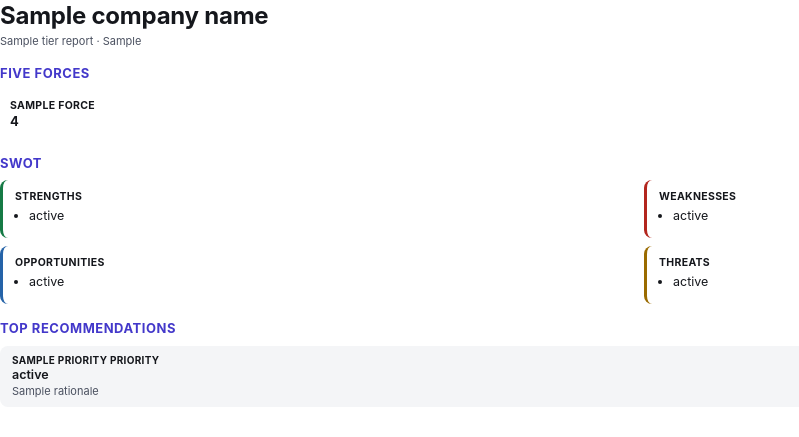
After one commit to matan-lehrer/FieldBrief, a Python web app: template src/fieldbrief/reports/templates/pdf_report.html in a window 1280 px wide. The commit adds this page. Shown: the top 437 px of the page, without its empty margins (0-799 px from the left). Run offline with Jinja, Linux system fonts and the light colour scheme; the template is opened without the code that fills it: most values are stand-ins (such as "Sample title", 1, 10 or a date in 2020).

Commit message:
Fix claim verification bug, add live progress chatter, compact 1-page PDF
Root cause for "almost everything not found" on a real Wix run: every
extracted claim was verified against snippet = cleaned[:500] - always
the first 500 chars of the page, regardless of where the claim text
actually was. A correct claim extracted from later in the page always
failed this bogus check and never cleared its gap. Now verifies
against the full cleaned page. Regression test added (a fact placed
well past char 500 of a long page must still verify true).

Also:
- Live progress now reports which company (and which page) is
  currently being researched, instead of going silent for the whole
  multi-minute middle of a run.
- PDF export uses a new, deliberately short template (synthesis
  highlights only - Five Forces, SWOT, top 3 recommendations, no
  citations) instead of the full web report, to actually fit 1-2
  pages. Verified live: 1 page for the real Wix report.
- Web report hides empty snapshot fields instead of showing "not
  found" for every one (the existing "Not found" summary section
  already covers that) - less clutter.
- Fixed two pre-existing flaky tests in test_db_repositories.py that
  hardcoded domain="https://wix.com/" without randomizing it, unlike
  every other test - it now collides with the real Wix.com company
  created by live demo usage.

Co-Authored-By: Claude Sonnet 5 <noreply@anthropic.com>
Claude-Session: https://claude.ai/code/session_01FavwqYPLAu9Z3YmphtQVJY

```diff
--- a/src/fieldbrief/agents/graph.py
+++ b/src/fieldbrief/agents/graph.py
@@ -26,10 +26,13 @@ from fieldbrief.agents.nodes import (
     research_node,
     should_continue_researching,
 )
+from fieldbrief.agents.progress import NullProgressSink, ProgressSink
 from fieldbrief.agents.state import GraphState
 from fieldbrief.fetch.http import Fetcher
 from fieldbrief.llm.budget import Budget
 from fieldbrief.llm.gateway import LLMGateway
+
+_NULL_PROGRESS = NullProgressSink()
 
 
 def build_company_research_graph(
@@ -41,6 +44,7 @@ def build_company_research_graph(
     http_client: httpx.AsyncClient,
     searxng_url: str,
     tier: Tier,
+    progress: ProgressSink = _NULL_PROGRESS,
 ) -> CompiledStateGraph[GraphState, None, GraphState, GraphState]:
     graph = StateGraph(GraphState)
 
@@ -55,6 +59,7 @@ def build_company_research_graph(
             fetcher=fetcher,
             http_client=http_client,
             searxng_url=searxng_url,
+            progress=progress,
         ),
     )
     graph.add_node("gap_check", partial(gap_check_node, session=session))
--- a/src/fieldbrief/agents/orchestrator.py
+++ b/src/fieldbrief/agents/orchestrator.py
@@ -64,6 +64,7 @@ async def _research_company(
     fetcher: Fetcher,
     http_client: httpx.AsyncClient,
     searxng_url: str,
+    progress: ProgressSink,
 ) -> dict[str, Any]:
     """Its own session, not the caller's — this runs concurrently with every
     other company's research (asyncio.gather below), and AsyncSession isn't
@@ -79,6 +80,7 @@ async def _research_company(
             http_client=http_client,
             searxng_url=searxng_url,
             tier=tier,
+            progress=progress,
         )
         initial: GraphState = {
             "report_id": str(report_id),
@@ -151,6 +153,7 @@ async def run_report(
                 fetcher=fetcher,
                 http_client=http_client,
                 searxng_url=searxng_url,
+                progress=progress,
             )
             for company in companies
         )
--- /dev/null
+++ b/src/fieldbrief/reports/templates/pdf_report.html
@@ -0,0 +1,86 @@
+<!doctype html>
+<html lang="en">
+<head>
+<meta charset="utf-8">
+<title>{{ company_name }} — FieldBrief brief</title>
+<style>
+  @page { size: A4; margin: 16mm 14mm; }
+  * { box-sizing: border-box; }
+  body { font-family: -apple-system, "Segoe UI", Helvetica, Arial, sans-serif; color: #15171c;
+    margin: 0; line-height: 1.35; font-size: 12.5px; }
+  .ink-soft { color: #4b5160; }
+  .muted { color: #878c99; }
+  h1 { font-size: 24px; margin: 0 0 2px; letter-spacing: -0.01em; }
+  .meta { font-size: 11px; margin-bottom: 14px; }
+  h2 { font-size: 13px; text-transform: uppercase; letter-spacing: 0.04em; color: #4338ca;
+    margin: 16px 0 8px; }
+  .forces { display: flex; gap: 6px; flex-wrap: wrap; margin-bottom: 4px; }
+  .force-pill { flex: 1; min-width: 100px; border-radius: 8px; padding: 8px 10px; }
+  .force-pill .name { font-size: 10.5px; text-transform: uppercase; font-weight: 700; letter-spacing: 0.03em; }
+  .force-pill .rating { font-size: 13px; font-weight: 700; text-transform: capitalize; }
+  .low { background: #e9f6ee; color: #157a45; }
+  .medium { background: #fbf1dd; color: #9a6b00; }
+  .high { background: #fcebea; color: #b3261e; }
+  .swot-grid { display: grid; grid-template-columns: 1fr 1fr; gap: 8px; margin-bottom: 4px; }
+  .swot-box { border-radius: 8px; padding: 10px 12px; border-left: 3px solid; }
+  .swot-box.s { border-color: #157a45; } .swot-box.w { border-color: #b3261e; }
+  .swot-box.o { border-color: #2563a8; } .swot-box.t { border-color: #9a6b00; }
+  .swot-box .label { font-size: 10.5px; text-transform: uppercase; font-weight: 700; letter-spacing: 0.03em;
+    margin-bottom: 4px; display: block; }
+  .swot-box ul { margin: 0; padding-left: 14px; }
+  .swot-box li { margin-bottom: 3px; }
+  .rec { border-radius: 8px; background: #f4f5f7; padding: 8px 12px; margin-bottom: 6px; }
+  .rec .priority { font-size: 10px; text-transform: uppercase; font-weight: 700; letter-spacing: 0.03em; }
+  .rec .statement { font-weight: 600; }
+  .rec .rationale { font-size: 11px; }
+</style>
+</head>
+<body>
+
+<h1>{{ company_name }}</h1>
+<div class="meta ink-soft">{{ tier | capitalize }} report · {{ data_as_of }}</div>
+
+{% if forces %}
+<h2>Five Forces</h2>
+<div class="forces">
+  {% for f in forces %}
+    <div class="force-pill {{ f.rating }}">
+      <div class="name">{{ f.force | replace("_", " ") }}</div>
+      <div class="rating">{{ f.rating }}</div>
+    </div>
+  {% endfor %}
+</div>
+{% endif %}
+
+<h2>SWOT</h2>
+<div class="swot-grid">
+  <div class="swot-box s"><span class="label">Strengths</span><ul>
+    {% for item in swot.strengths[:3] %}<li>{{ item.statement }}</li>{% endfor %}
+    {% if not swot.strengths %}<li class="muted">none found</li>{% endif %}
+  </ul></div>
+  <div class="swot-box w"><span class="label">Weaknesses</span><ul>
+    {% for item in swot.weaknesses[:3] %}<li>{{ item.statement }}</li>{% endfor %}
+    {% if not swot.weaknesses %}<li class="muted">none found</li>{% endif %}
+  </ul></div>
+  <div class="swot-box o"><span class="label">Opportunities</span><ul>
+    {% for item in swot.opportunities[:3] %}<li>{{ item.statement }}</li>{% endfor %}
+    {% if not swot.opportunities %}<li class="muted">none found</li>{% endif %}
+  </ul></div>
+  <div class="swot-box t"><span class="label">Threats</span><ul>
+    {% for item in swot.threats[:3] %}<li>{{ item.statement }}</li>{% endfor %}
+    {% if not swot.threats %}<li class="muted">none found</li>{% endif %}
+  </ul></div>
+</div>
+
+<h2>Top recommendations</h2>
+{% for rec in recommendations[:3] %}
+  <div class="rec">
+    <div class="priority">{{ rec.priority }} priority</div>
+    <div class="statement">{{ rec.statement }}</div>
+    <div class="rationale ink-soft">{{ rec.rationale }}</div>
+  </div>
+{% endfor %}
+{% if not recommendations %}<p class="muted">No recommendations yet.</p>{% endif %}
+
+</body>
+</html>
```
Also changed, not shown: src/fieldbrief/agents/nodes.py (+13 -1 lines), src/fieldbrief/api/app.py (+11 -5 lines), src/fieldbrief/reports/pdf.py (+7 -9 lines), src/fieldbrief/reports/render.py (+17 -0 lines), src/fieldbrief/reports/templates/report.html (+13 -8 lines), tests/integration/test_agent_graph.py (+121 -2 lines), tests/integration/test_db_repositories.py (+17 -17 lines).
